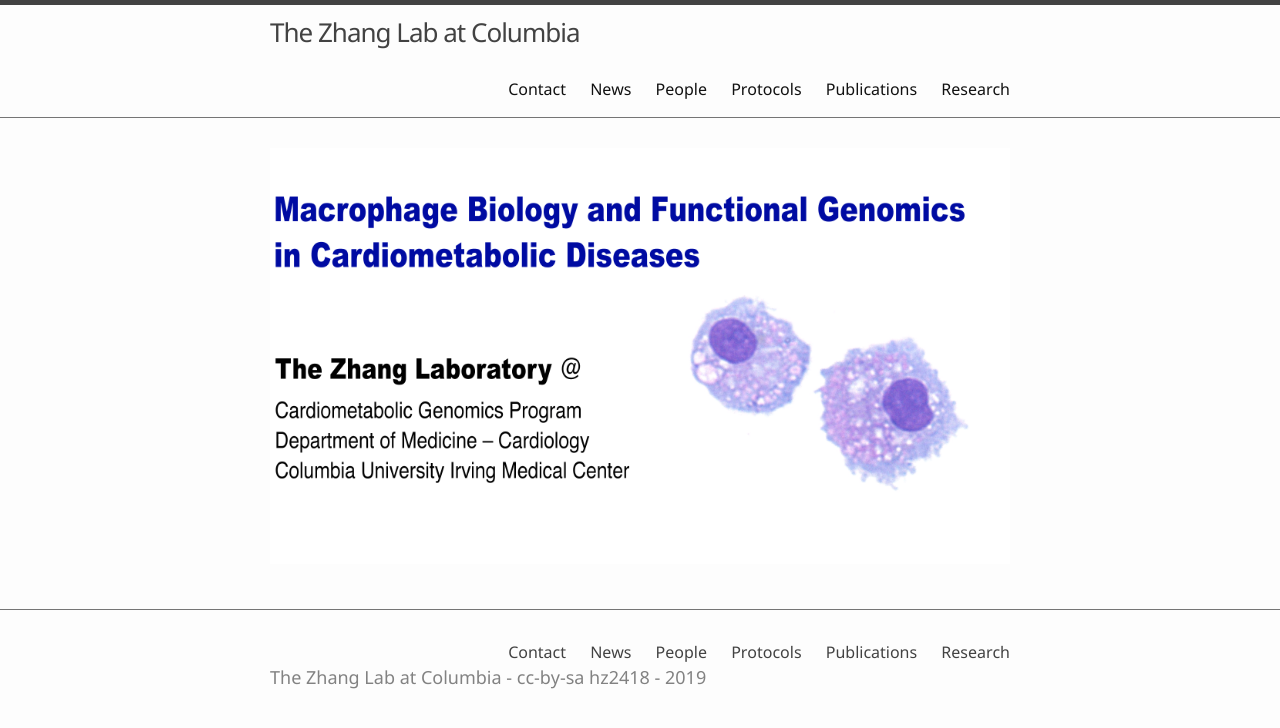
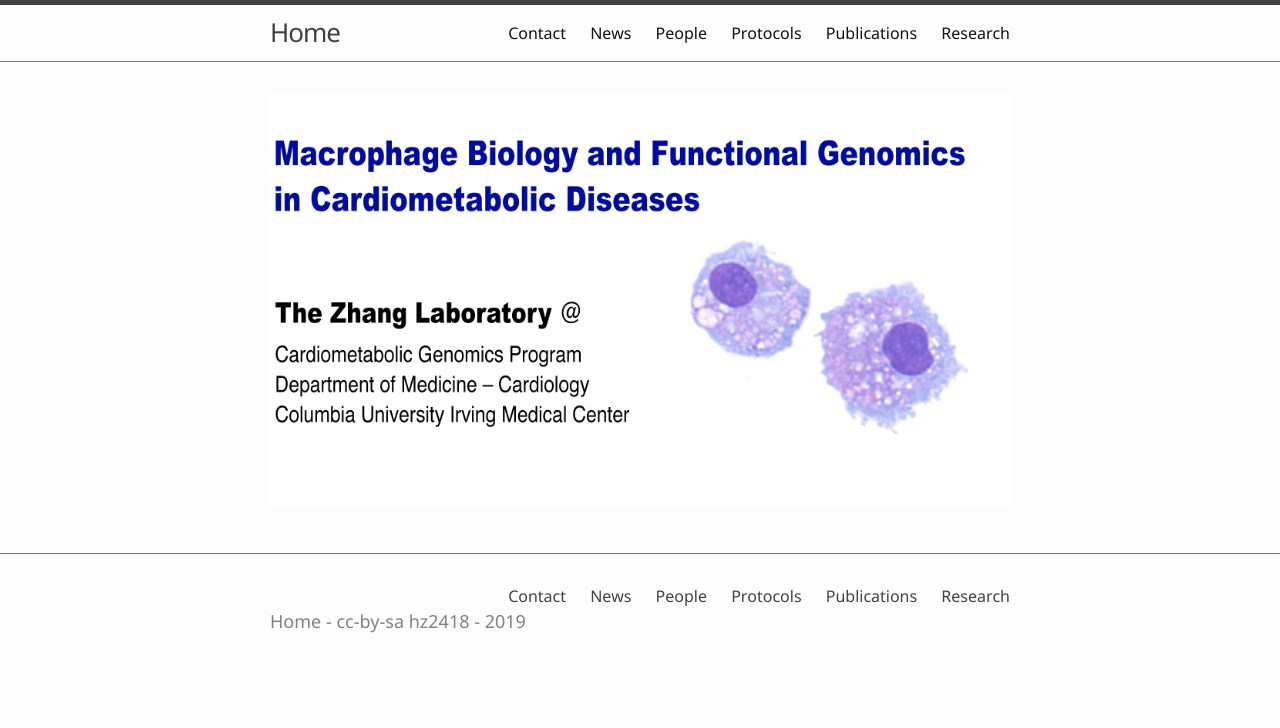
Before and after one commit to hanruizhang/zhanglab, a Jekyll site: the page built from index.md, in a window 1280 px wide. Shown: the top 728 px of the page. Built offline with Jekyll 4.4.1, drawn with Linux system fonts in a browser that asks for light colours.

Commit message:
Update _config.yml

```diff
--- a/_config.yml
+++ b/_config.yml
@@ -6,7 +6,7 @@
 # - use environment variable on build command to include analytics: JEKYLL_ENV=production jekyll build
 
 # site settings
-title: The Zhang Lab at Columbia
+title: Home
 description: "The laboratory of Dr. Hanrui Zhang at Columbia University Irving Medical Center"
 keywords: "github, github-pages, websites, laboratory, macrophage"
 
```
